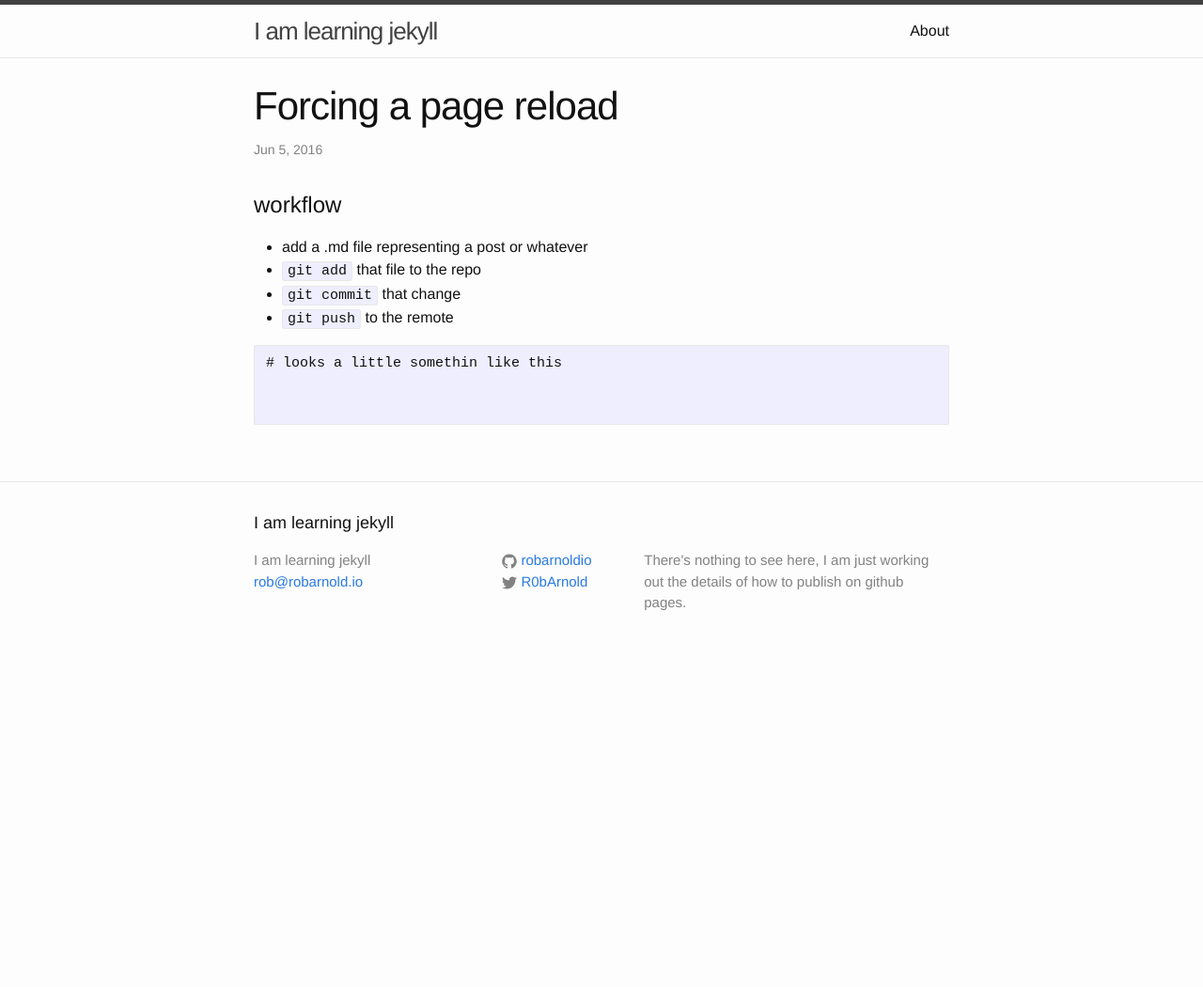
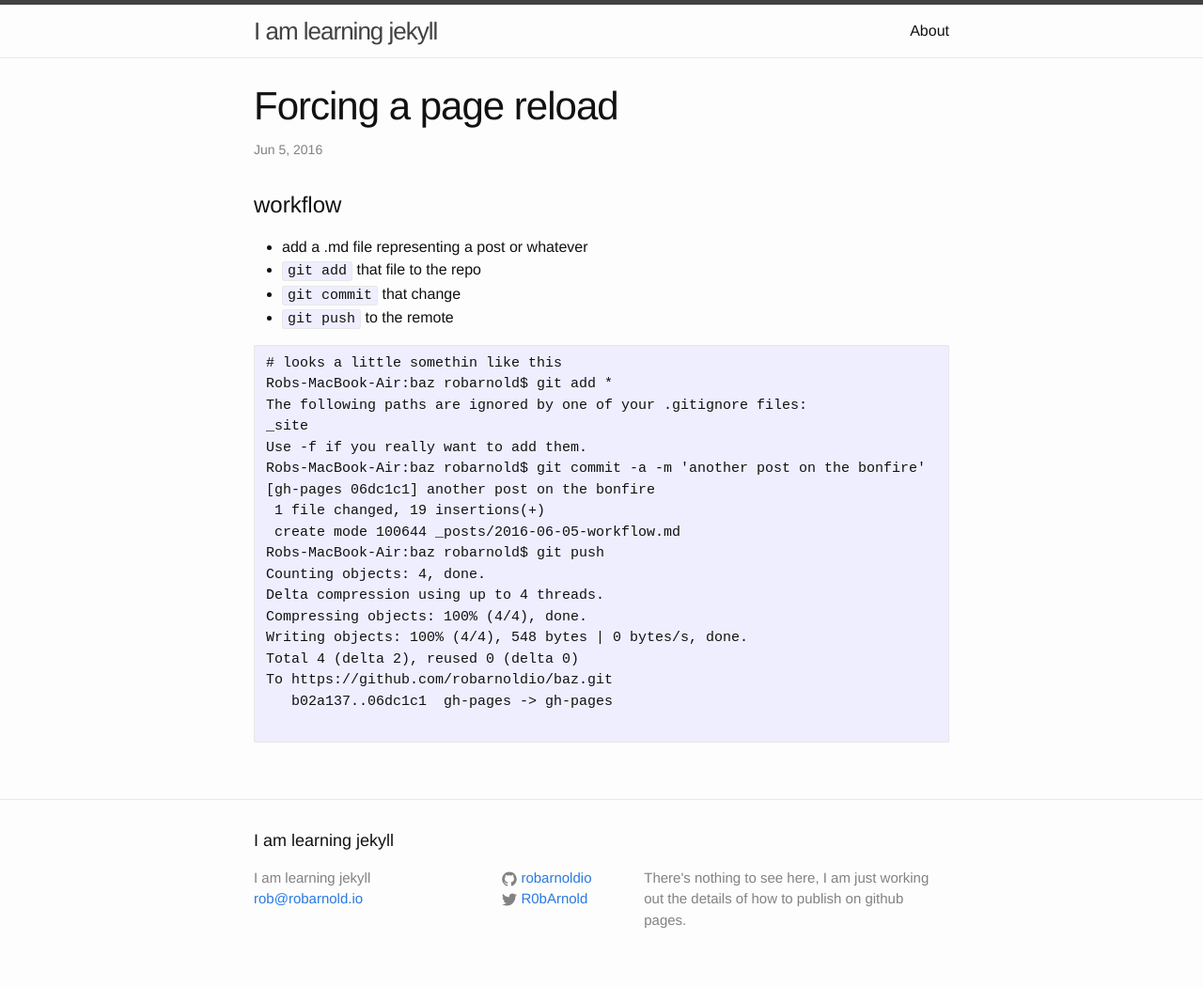
Before and after one commit to robarnoldio/baz, a Jekyll site: the page built from _posts/2016-06-05-workflow.md, in a window 1280 px wide. Shown: the whole page at 94% size. Built offline with Jekyll 4.4.1, drawn with Linux system fonts in a browser that asks for light colours; before the commit the page ends 900 px from its top, so only the background shows below that.

Commit message:
another post on the bonfire

````diff
--- a/_posts/2016-06-05-workflow.md
+++ b/_posts/2016-06-05-workflow.md
@@ -14,6 +14,21 @@ categories: jekyll update
 
 ```
 # looks a little somethin like this
-
+Robs-MacBook-Air:baz robarnold$ git add *
+The following paths are ignored by one of your .gitignore files:
+_site
+Use -f if you really want to add them.
+Robs-MacBook-Air:baz robarnold$ git commit -a -m 'another post on the bonfire'
+[gh-pages 06dc1c1] another post on the bonfire
+ 1 file changed, 19 insertions(+)
+ create mode 100644 _posts/2016-06-05-workflow.md
+Robs-MacBook-Air:baz robarnold$ git push
+Counting objects: 4, done.
+Delta compression using up to 4 threads.
+Compressing objects: 100% (4/4), done.
+Writing objects: 100% (4/4), 548 bytes | 0 bytes/s, done.
+Total 4 (delta 2), reused 0 (delta 0)
+To https://github.com/robarnoldio/baz.git
+   b02a137..06dc1c1  gh-pages -> gh-pages
 
 ```
````
